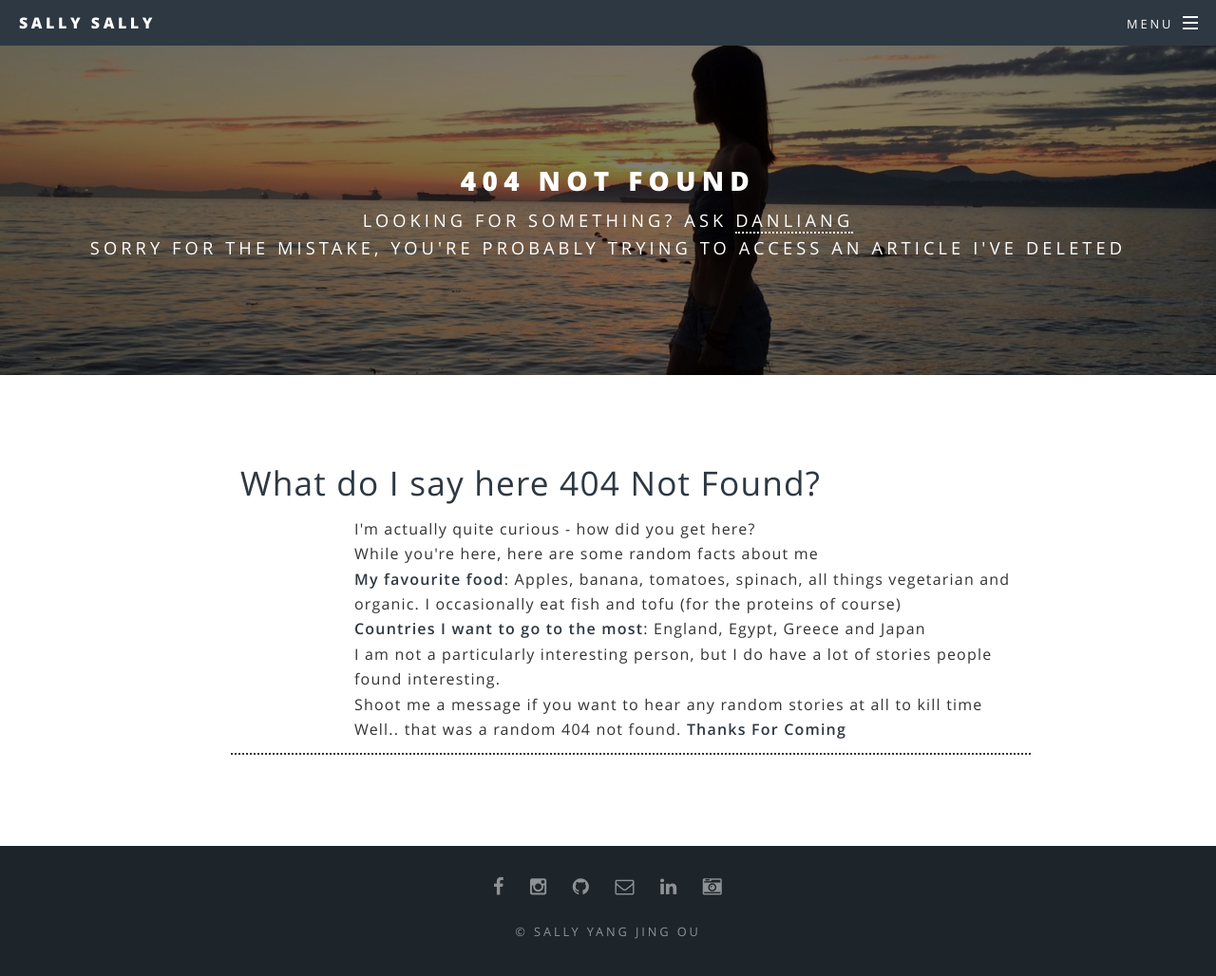
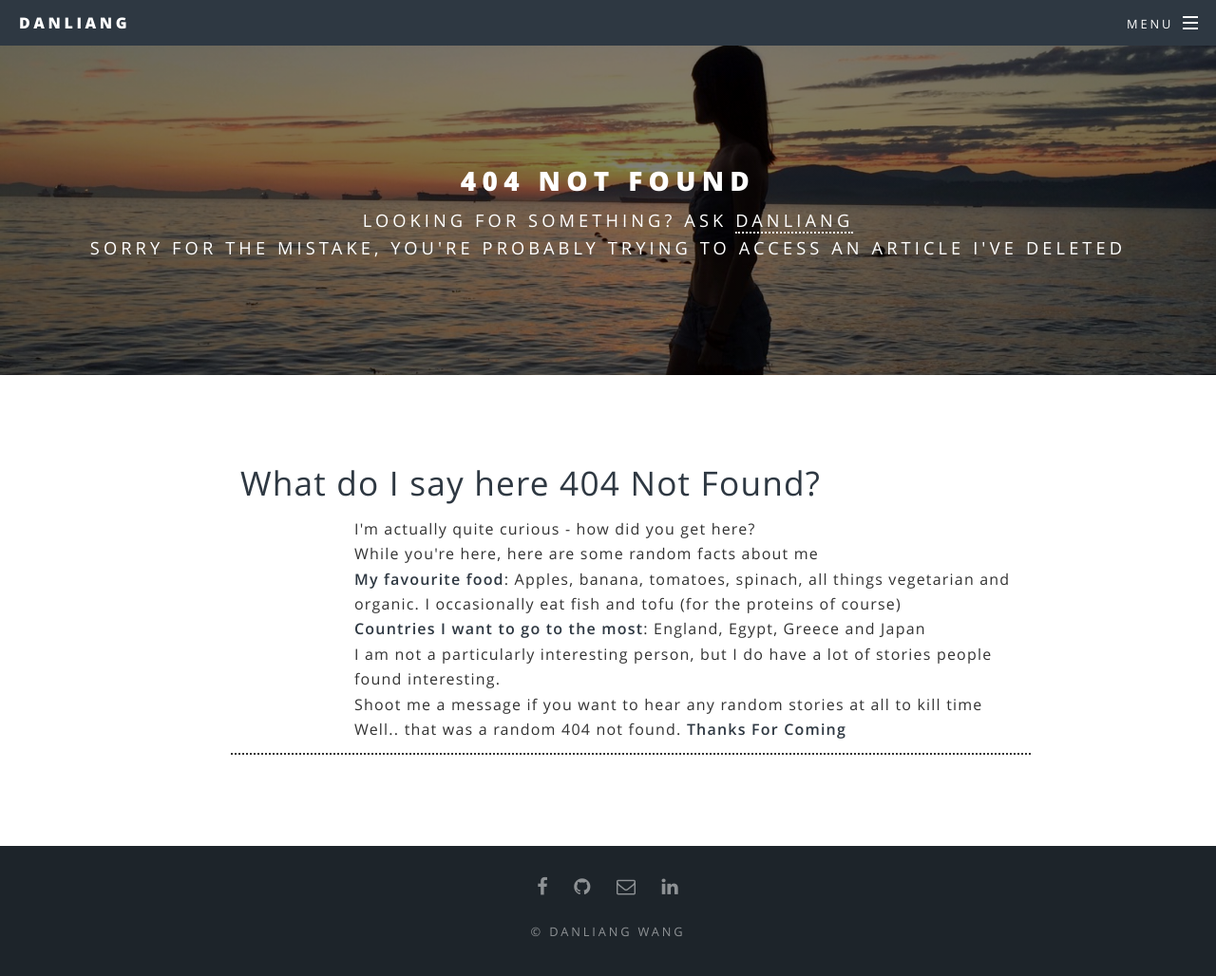
Before and after one commit to masatoprc/masatoprc.github.io, a Jekyll site: the page built from 404.html, in a window 1280 px wide and 1071 px high. Shown: the top 1028 px of the window at 95% size. Built offline with Jekyll 4.4.1, drawn with Linux system fonts in a browser that asks for light colours; Markdown is read by kramdown in place of the engine named in the settings.

Commit message:
updated html

```diff
--- a/_layouts/base.html
+++ b/_layouts/base.html
@@ -1,7 +1,7 @@
 <!DOCTYPE HTML>
 <html>
     <head>
-        <title>Sally Yang Jing Ou</title>
+        <title>Danliang Wang</title>
         <meta charset="utf-8" />
         <meta name="viewport" content="width=device-width, initial-scale=1" />
         <link rel="stylesheet" href="/assets/css/style.css" />
@@ -18,7 +18,7 @@
             <div id="page-wrapper">
 
                     <header id="header">
-                        <h1><a href="/">Sally Sally</a></h1>
+                        <h1><a href="/">Danliang</a></h1>
                         <nav id="nav">
                             <ul>
                                 <li class="special">
@@ -44,15 +42,13 @@
      <!-- Footer -->
            <footer id="footer">
                <ul class="icons">
-                   <li><a href="https://www.facebook.com/sallysdream.AuYeung" class="icon fa-facebook"><span class="label">Facebook</span></a></li>
-                   <li><a href="https://www.instagram.com/sallysally.png/" class="icon fa-instagram"><span class="label">Instagram</span></a></li>
-                   <li><a href="https://github.com/Sally-Yang-Jing-Ou" class="icon fa-github"><span class="label">Github</span></a></li>
-                   <li><a href="mailto:sally_auyoung@hotmail.com" class="icon fa-envelope-o"><span class="label">Email</span></a></li>
-                   <li><a href="https://ca.linkedin.com/in/sallyouyang" class="icon fa-linkedin"><span class="label">LinkedIn</span></a></li>
-                   <li><a href="https://www.instagram.com/sallysally.png/" class="icon fa-camera-retro"><span class="label">Photos</span></a></li>
+                   <li><a href="https://www.facebook.com/danliang.wang" class="icon fa-facebook"><span class="label">Facebook</span></a></li>
+                   <li><a href="https://github.com/masatoprc" class="icon fa-github"><span class="label">Github</span></a></li>
+                   <li><a href="mailto:d267wang@uwaterloo.ca" class="icon fa-envelope-o"><span class="label">Email</span></a></li>
+                   <li><a href="https://www.linkedin.com/in/danliangwang/" class="icon fa-linkedin"><span class="label">LinkedIn</span></a></li>
                </ul>
                <ul class="copyright">
-                   <li>&copy; Sally Yang Jing Ou</li>
+                   <li>&copy; Danliang Wang</li>
                </ul>
            </footer>
 
```
Also changed, not shown: other parts of _layouts/base.html (+2 -4 lines), _layouts/me.html (+5 -6 lines).
